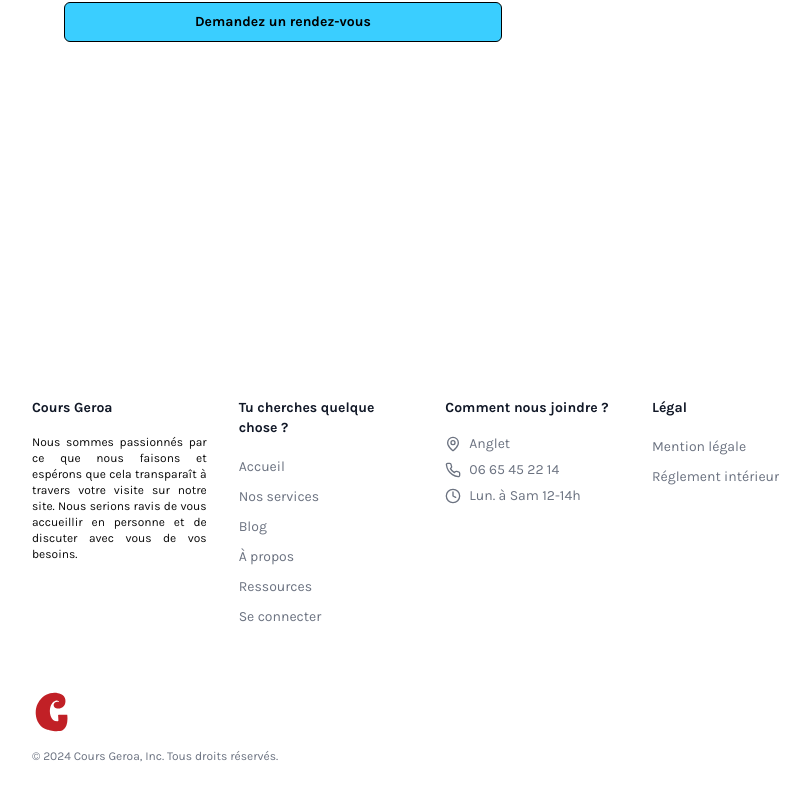
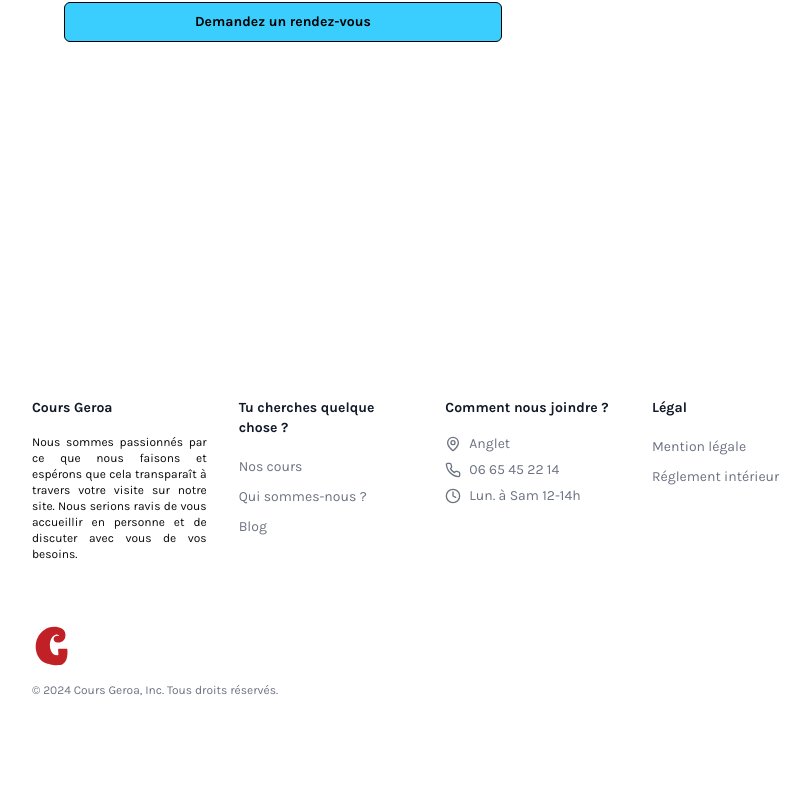
Before and after one commit to clemencefrz/cours-geroa, a Next.js app: page /contact in a window 1280 px wide. Shown: the part 826-1626 px from the top of the page, without its empty margins (4-814 px from the left). After the commit the page ends 1560 px from the top, so only its background shows below. Built offline with nearby package versions, Linux system fonts and the light colour scheme.

Commit message:
clean nav

```diff
--- a/app/_components/specific/footer/index.tsx
+++ b/app/_components/specific/footer/index.tsx
@@ -2,37 +2,29 @@ import Logo from "../../generic/Logo";
 import FooterHeader from "./FooterHeader";
 import FooterLink from "./FooterLink";
 import { MapPin, Phone, Clock } from "lucide-react";
+import menuData from "@/data/navlinks/nav-links.json";
 
 const navigation = {
-  general: [
-    { name: "Accueil", href: "/" },
-    { name: "Nos services", href: "/nos-cours" },
-    { name: "Blog", href: "/blog" },
-    { name: "À propos", href: "/about" },
-    { name: "Ressources", href: "/login" },
-    { name: "Se connecter", href: "/login" },
-  ],
-
   contactInfo: [
     {
-      name: "Anglet",
+      label: "Anglet",
       href: "/contact",
       icon: <MapPin className="h-4 w-4 text-gray-500" />,
     },
     {
-      name: "06 65 45 22 14",
+      label: "06 65 45 22 14",
       href: "/contact",
       icon: <Phone className="h-4 w-4 text-gray-500" />,
     },
     {
-      name: "Lun. à Sam 12-14h",
+      label: "Lun. à Sam 12-14h",
       href: "/contact",
       icon: <Clock className="h-4 w-4 text-gray-500" />,
     },
   ],
   legal: [
-    { name: "Mention légale", href: "/privacy" },
-    { name: "Réglement intérieur", href: "/terms" },
+    { label: "Mention légale", href: "/privacy" },
+    { label: "Réglement intérieur", href: "/terms" },
   ],
 };
 
@@ -55,9 +47,9 @@ const Footer = () => {
               <div>
                 <FooterHeader>Tu cherches quelque chose ?</FooterHeader>
                 <ul role="list" className="mt-4 space-y-1.5 list-none ml-0">
-                  {navigation.general.map((item) => (
-                    <li key={item.name}>
-                      <FooterLink href={item.href}>{item.name}</FooterLink>
+                  {menuData.menuItems.map((item) => (
+                    <li key={item.label}>
+                      <FooterLink href={item.url}>{item.label}</FooterLink>
                     </li>
                   ))}
                 </ul>
@@ -69,11 +61,11 @@ const Footer = () => {
                 <ul role="list" className="mt-4 space-y-1.5 list-none ml-0">
                   {navigation.contactInfo.map((item) => (
                     <li
-                      key={item.name}
+                      key={item.label}
                       className={"flex flex-row items-center gap-2"}
                     >
                       {item.icon}
-                      <FooterLink href={item.href}>{item.name}</FooterLink>
+                      <FooterLink href={item.href}>{item.label}</FooterLink>
                     </li>
                   ))}
                 </ul>
@@ -82,8 +74,8 @@ const Footer = () => {
                 <FooterHeader>Légal</FooterHeader>
                 <ul role="list" className="mt-4 space-y-1.5 list-none ml-0">
                   {navigation.legal.map((item) => (
-                    <li key={item.name}>
-                      <FooterLink href={item.href}>{item.name}</FooterLink>
+                    <li key={item.label}>
+                      <FooterLink href={item.href}>{item.label}</FooterLink>
                     </li>
                   ))}
                 </ul>
--- a/app/_components/specific/header/Nav/NavMenuItem.tsx
+++ b/app/_components/specific/header/Nav/NavMenuItem.tsx
@@ -7,7 +7,6 @@ import {
 } from "@/app/_components/design-system/navigation-menu";
 import ListItem from "./ListItem";
 import Link from "next/link";
-import { ButtonProps } from "@/app/_components/design-system/button";
 
 type TypeListItemContent = {
   href: string;
@@ -17,7 +16,6 @@ type TypeListItemContent = {
 
 type NavMenuItemPropsWithContent = {
   textTrigger: string;
-  onTriggerClick?: ButtonProps["onClick"];
   navContentItems: TypeListItemContent[];
 };
 
@@ -49,9 +47,7 @@ const NavMenuItem = (props: NavMenuItemProps) => {
   }
   return (
     <NavigationMenuItem>
-      <NavigationMenuTrigger onClick={props.onTriggerClick}>
-        {props.textTrigger}
-      </NavigationMenuTrigger>
+      <NavigationMenuTrigger>{props.textTrigger}</NavigationMenuTrigger>
       <NavigationMenuContent>
         <ul className="flex flex-col gap-3 p-3 md:w-[500px]">
           {props.navContentItems.map(({ description, ...itemProps }, key) => (
--- a/app/_components/specific/header/Nav/index.tsx
+++ b/app/_components/specific/header/Nav/index.tsx
@@ -12,7 +12,6 @@ export function Nav() {
   const router = useRouter();
   const composants: NavMenuItemProps[] = useMemo(
     () => [
-      { textTrigger: "Accueil", href: "/" },
       {
         textTrigger: "Nos cours",
         onTriggerClick: () => {
--- a/app/_components/specific/header/NavMobile.tsx
+++ b/app/_components/specific/header/NavMobile.tsx
@@ -10,23 +10,7 @@ import {
 } from "@/app/_components/design-system/sheet";
 import Link from "next/link";
 import { Menu } from "lucide-react";
-const navigationItems = [
-  { textTrigger: "Accueil", href: "/" },
-  {
-    textTrigger: "Nos cours",
-    href: "/nos-cours",
-    navContentItems: [
-      { href: "/nos-cours#cours-collectifs", title: "Les cours collectifs" },
-      {
-        href: "/nos-cours#cours-particuliers",
-        title: "Les cours particuliers",
-      },
-      { href: "/nos-cours#stages", title: "Les stages" },
-    ],
-  },
-  { textTrigger: "Qui sommes-nous ?", href: "/about" },
-  { textTrigger: "Blog", href: "/blog" },
-];
+import menuData from "@/data/navlinks/nav-links.json";
 
 const NavMobile = () => {
   return (
@@ -41,34 +25,33 @@ const NavMobile = () => {
           <SheetTitle>Menu</SheetTitle>
         </SheetHeader>
         <div className="space-y-4 p-4">
-          {navigationItems.map((item, index) => (
+          {menuData.menuItems.map((item, index) => (
             <div key={index}>
-              {/* Main navigation item */}
-              {item.href ? (
+              {item.url ? (
                 <a
-                  href={item.href}
+                  href={item.url}
                   className="block text-lg font-semibold text-gray-900 hover:text-blue-600"
                 >
-                  {item.textTrigger}
+                  {item.label}
                 </a>
               ) : (
                 <button
                   type="button"
                   className="block text-lg font-semibold text-gray-900 hover:text-blue-600"
                 >
-                  {item.textTrigger}
+                  {item.label}
                 </button>
               )}
-              {/* Sub-menu items */}
-              {item.navContentItems && (
+
+              {item.subItems && (
                 <div className="ml-4 mt-2 space-y-2">
-                  {item.navContentItems.map((subItem, subIndex) => (
+                  {item.subItems.map((subItem, subIndex) => (
                     <a
                       key={subIndex}
-                      href={subItem.href}
+                      href={subItem.url}
                       className="block text-sm text-gray-700 hover:underline"
                     >
-                      <span className="font-semibold">{subItem.title}</span>
+                      <span className="font-semibold">{subItem.label}</span>
                     </a>
                   ))}
                 </div>
--- /dev/null
+++ b/data/navlinks/nav-links.json
@@ -0,0 +1,30 @@
+{
+  "menuItems": [
+    {
+      "label": "Nos cours",
+      "url": "/nos-cours",
+      "subItems": [
+        {
+          "url": "/nos-cours#cours-collectifs",
+          "label": "Les cours collectifs"
+        },
+        {
+          "url": "/nos-cours#cours-particuliers",
+          "label": "Les cours particuliers"
+        },
+        {
+          "url": "/nos-cours#stages",
+          "label": "Les stages"
+        }
+      ]
+    },
+    {
+      "label": "Qui sommes-nous ?",
+      "url": "/about"
+    },
+    {
+      "label": "Blog",
+      "url": "/blog"
+    }
+  ]
+}
```
